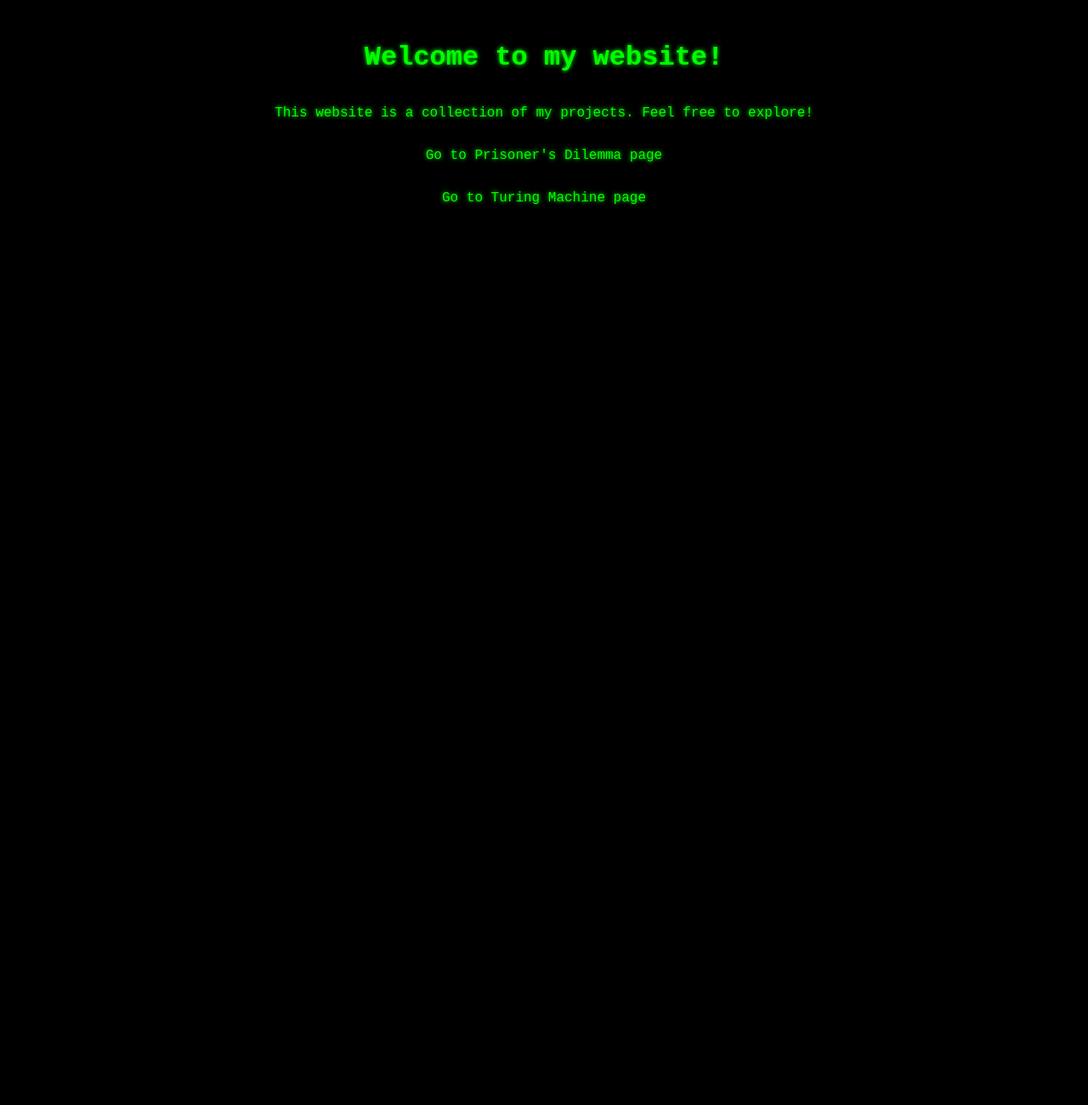
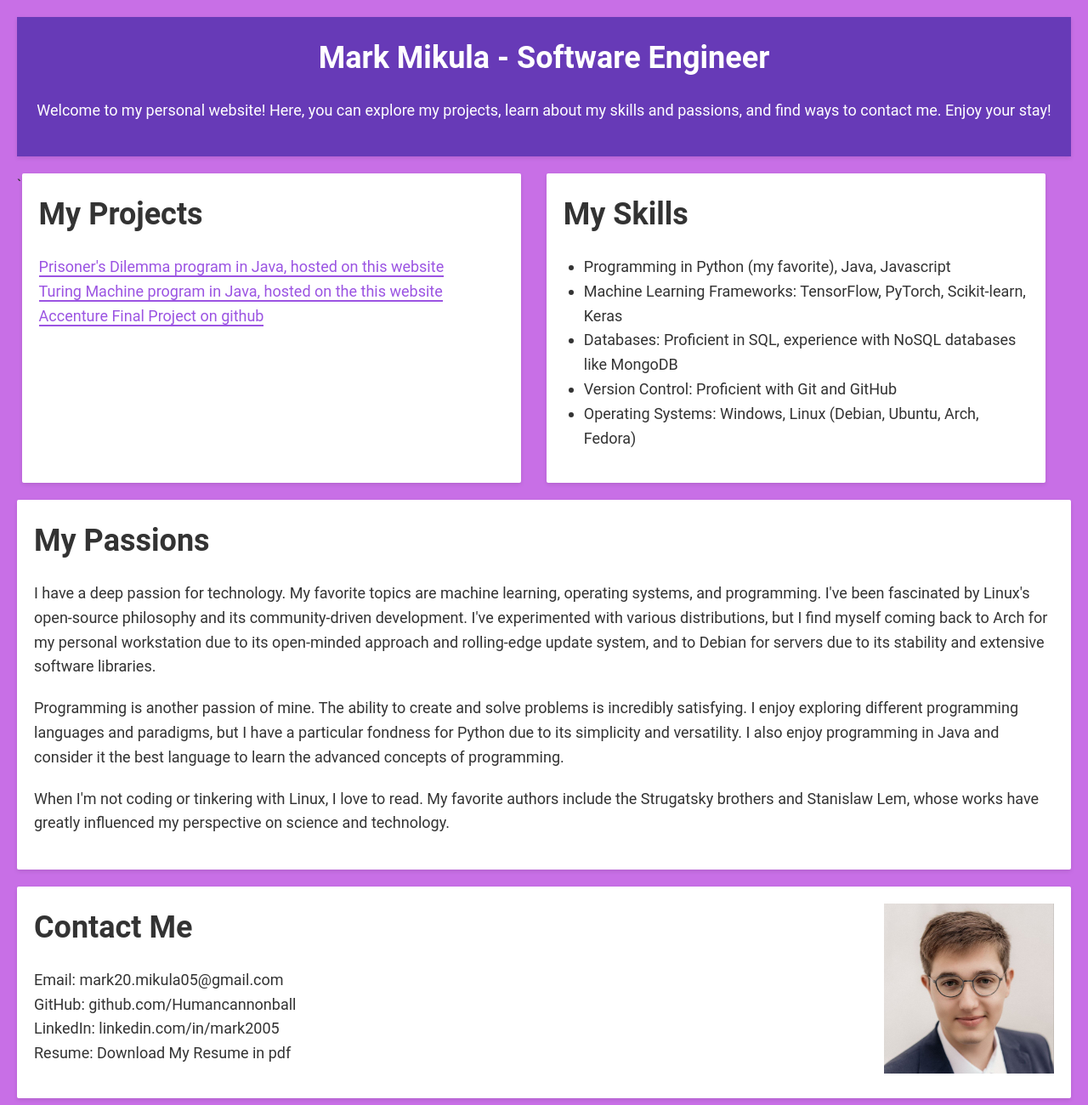
Before and after one commit to Humancannonball/PersonalSite, a website: page public/index.html in a window 1280 px wide. Shown: the whole page at 85% size. Before the commit the page ends 800 px from the top, so only its background shows below. Drawn offline with Linux system fonts and the light colour scheme.

Commit message:
Reworked all of the pages, added profile picture and information about me

```diff
--- a/public/css/main.css
+++ b/public/css/main.css
@@ -1,37 +1,104 @@
-/* main.css */
 body {
-  font-family: 'Courier New', Courier, monospace;
-  background-color: #000;
-  color: #0f0;
-  box-sizing: border-box;
-  padding: 20px;
-  display: flex;
-  flex-direction: column;
-  justify-content: center;
-  align-items: center;
+  font: 1.125rem/1.6 'Roboto', sans-serif;
+  background-color: #c86fe6;
+  color: #333;
+  padding: 1.25rem;
+  margin: 0;
 }
 
-h1 {
-  font-size: 2em;
-  text-shadow: 0 0 5px #0f0;
+header, footer {
+  background: #673AB7;
+  color: #fff;
+  padding: 1.25rem;
+  text-align: center;
+  margin-bottom: 1.25rem;
+  box-shadow: 0 0.125rem 0.3125rem rgba(0,0,0,0.1);
+}
+.contact-container {
+  display: flex;
+  justify-content: space-between;
+  align-items: start;
 }
 
-p {
-  font-size: 1em;
-  text-shadow: 0 0 5px #0f0;
+.contact-info {
+  flex: 1;
+}
+
+.profile-photo img {
+  width: 12.5rem;
+  height: auto;
+}
+#projects a {
+  color: #9b54e2;
+  text-decoration: none;
+  border-bottom: 0.125rem solid #9b54e2;
+  transition: 0.3s;
+}
+#skills ul {
+  list-style-type: disc;
+  padding-left: 1.5rem;
+}
+
+#projects a:hover {
+  color: #4CAF50;
+  border-bottom: 0.125rem solid #4CAF50;
+}
+
+h1, h2 {
+  margin: 0;
+  font-size: 2em;
+}
+
+p, section {
+  margin-bottom: 1.25rem;
+}
+
+ul {
+  list-style: none;
+  padding: 0;
 }
 
 a {
-  color: #0f0;
+  color: #333;
   text-decoration: none;
+  transition: color 0.3s ease;
 }
 
 a:hover {
-  color: #0ff;
+  color: #673AB7;
 }
 
-@media (max-width: 600px) {
+section {
+  padding: 1.25rem;
+  background: #FFF;
+  color: #333;
+  border-radius: 0.125rem;
+  box-shadow: 0 0.125rem 0.3125rem rgba(0,0,0,0.1);
+  transition: box-shadow 0.3s ease;
+}
+
+
+section:hover {
+  box-shadow: 0 0.3125rem 0.9375rem rgba(0,0,0,0.2);
+}
+
+.flex-container {
+  display: flex;
+  justify-content: flex-start;
+}
+
+#projects, #skills {
+  flex-basis: 45%; /* Adjust as needed */
+  margin-right: 1.875rem; /* Adjust as needed */
+}
+
+@media (max-width: 37.5rem) {
   body {
-      padding: 10px;
+    font-size: 1rem;
+    padding: 0.625rem;
+  }
+
+  h1, h2 {
+    font-size: 1.5em;
   }
 }
--- a/public/css/prisoner.css
+++ b/public/css/prisoner.css
@@ -10,7 +10,19 @@ body {
     justify-content: center;
     align-items: center;
   }
+  a {
+    color: #0f0; /* Change the color to your preference */
+    font-size: 1.5em; /* Make the text larger */
+    text-decoration: none; /* Remove the underline */
+    border: 2px solid #0f0; /* Add a border */
+    padding: 10px; /* Add some padding */
+    transition: background-color 0.3s ease; /* Add a transition for the hover effect */
+  }
 
+  a:hover {
+    background-color: #0f0; /* Change the background color on hover */
+    color: #000; /* Change the text color on hover */
+  }
   h2 {
     font-size: 2em;
     text-shadow: 0 0 5px #0f0;
--- a/public/css/turing.css
+++ b/public/css/turing.css
@@ -8,10 +8,17 @@
     height: 1em;
     font-size: 1.3em;
   }
+  a {
+    text-decoration: underline;
+  }
+  a:hover {
+    text-decoration: underline;
+    color: #8d6ac8;
+  }
 
   button {
     font-family: 'Courier New', Courier, monospace;
-    background-color: #0f0;
+    background-color: #8d6ac8;
     border: none;
     color: #000;
     padding: 5px 12px;
--- a/public/index.html
+++ b/public/index.html
@@ -1,13 +1,59 @@
 <!DOCTYPE html>
 <html>
 <head>
-  <title>Home Page</title>
-  <link rel="stylesheet" type="text/css" href="/css/main.css">
+    <title>Mark Mikula - Software Engineer</title>
+    <link rel="stylesheet" type="text/css" href="/css/main.css">
 </head>
 <body>
-  <h1>Welcome to my website!</h1>
-  <p>This website is a collection of my projects. Feel free to explore!</p>
-  <p><a href="/prisoner">Go to Prisoner's Dilemma page</a></p>
-  <p><a href="/turing">Go to Turing Machine page</a></p>
+  <header>
+    <h1>Mark Mikula - Software Engineer</h1>
+    <p>Welcome to my personal website! Here, you can explore my projects, learn about my skills and passions, and find ways to contact me. Enjoy your stay!</p>
+</header>
+
+    <div class="flex-container">`
+    <section id="projects">
+        <h2>My Projects</h2>
+        <ul>
+            <li><a href="/prisoner">Prisoner's Dilemma program in Java, hosted on this website </a></li>
+            <li><a href="/turing">Turing Machine program in Java, hosted on the this website</a></li>
+            <li><a href="https://github.com/Humancannonball/Accenture_Final_Project">Accenture Final Project on github </a></li>
+        </ul>
+    </section>
+    <section id="skills">
+        <h2>My Skills</h2>
+        <ul>
+            <li>Programming in Python (my favorite), Java, Javascript</li>
+            <li>Machine Learning Frameworks: TensorFlow, PyTorch, Scikit-learn, Keras</li>
+            <li>Databases: Proficient in SQL, experience with NoSQL databases like MongoDB</li>
+            <li>Version Control: Proficient with Git and GitHub</li>
+            <li>Operating Systems: Windows, Linux (Debian, Ubuntu, Arch, Fedora)</li>
+        </ul>
+        </section>
+</div>
+
+<section id="passions">
+    <h2>My Passions</h2>
+    <p>I have a deep passion for technology. My favorite topics are machine learning, operating systems, and programming. I've been fascinated by Linux's open-source philosophy and its community-driven development. I've experimented with various distributions, but I find myself coming back to Arch for my personal workstation due to its open-minded approach and rolling-edge update system, and to Debian for servers due to its stability and extensive software libraries.</p>
+    <p>Programming is another passion of mine. The ability to create and solve problems is incredibly satisfying. I enjoy exploring different programming languages and paradigms, but I have a particular fondness for Python due to its simplicity and versatility. I also enjoy programming in Java and consider it the best language to learn the advanced concepts of programming.</p>
+    <p>When I'm not coding or tinkering with Linux, I love to read. My favorite authors include the Strugatsky brothers and Stanislaw Lem, whose works have greatly influenced my perspective on science and technology.</p>
+  </section>
+  <section id="contacts">
+    <div class="contact-container">
+        <div class="contact-info">
+          <h2>Contact Me</h2>
+          <ul>
+            <li>Email: <a href="mailto:mark20.mikula05@gmail.com">mark20.mikula05@gmail.com</a></li>
+            <li>GitHub: <a href="https://github.com/Humancannonball">github.com/Humancannonball</a></li>
+            <li>LinkedIn: <a href="https://www.linkedin.com/in/mark2005/">linkedin.com/in/mark2005</a></li>
+            <li>Resume: <a href="images/resume.pdf" download>Download My Resume in pdf</a></li>
+        </ul>
+        </div>
+        <div class="profile-photo">
+          <img src="/images/profile.jpg" alt="Mark">
+        </div>
+      </div>
+</section>
+
+
 </body>
 </html>
```
Also changed, not shown: public/prisoner.html (+2 -0 lines), public/turing.html (+10 -2 lines), public/images/profile.jpg (added), 1 other file.
